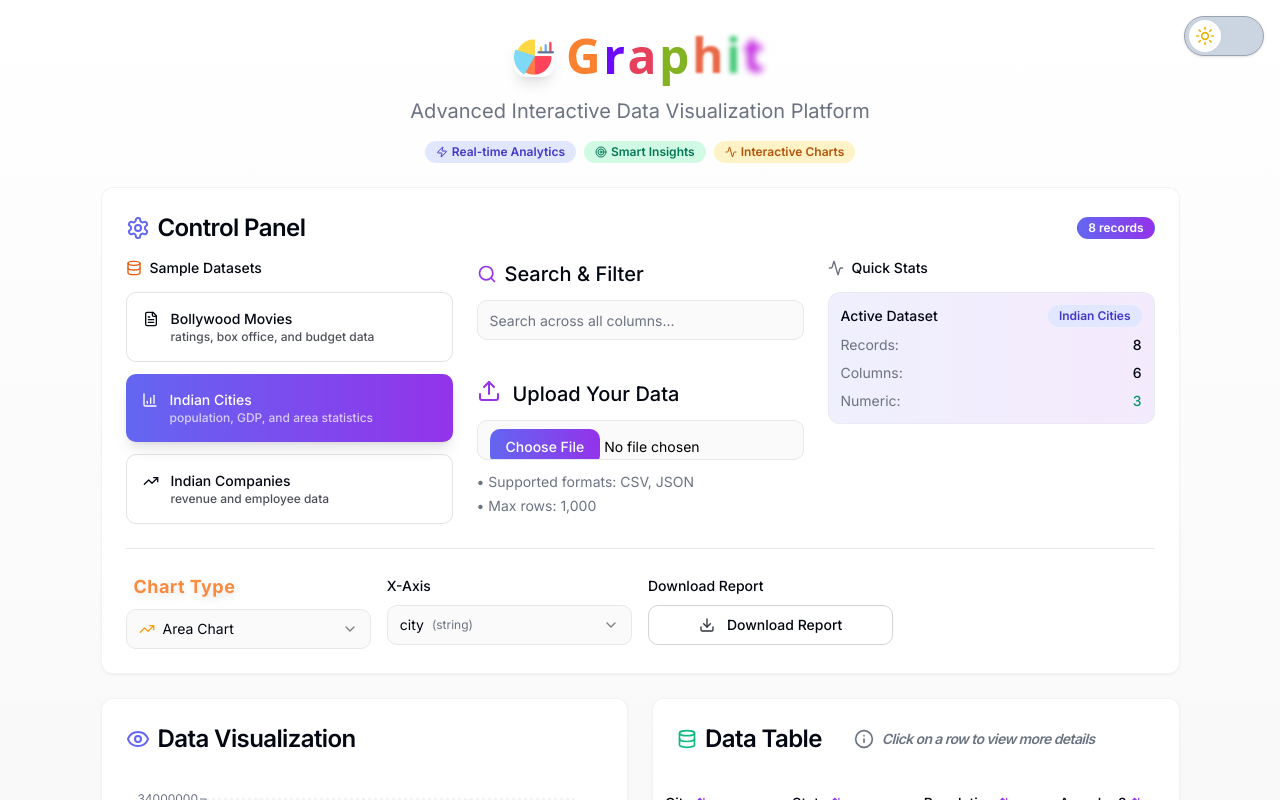
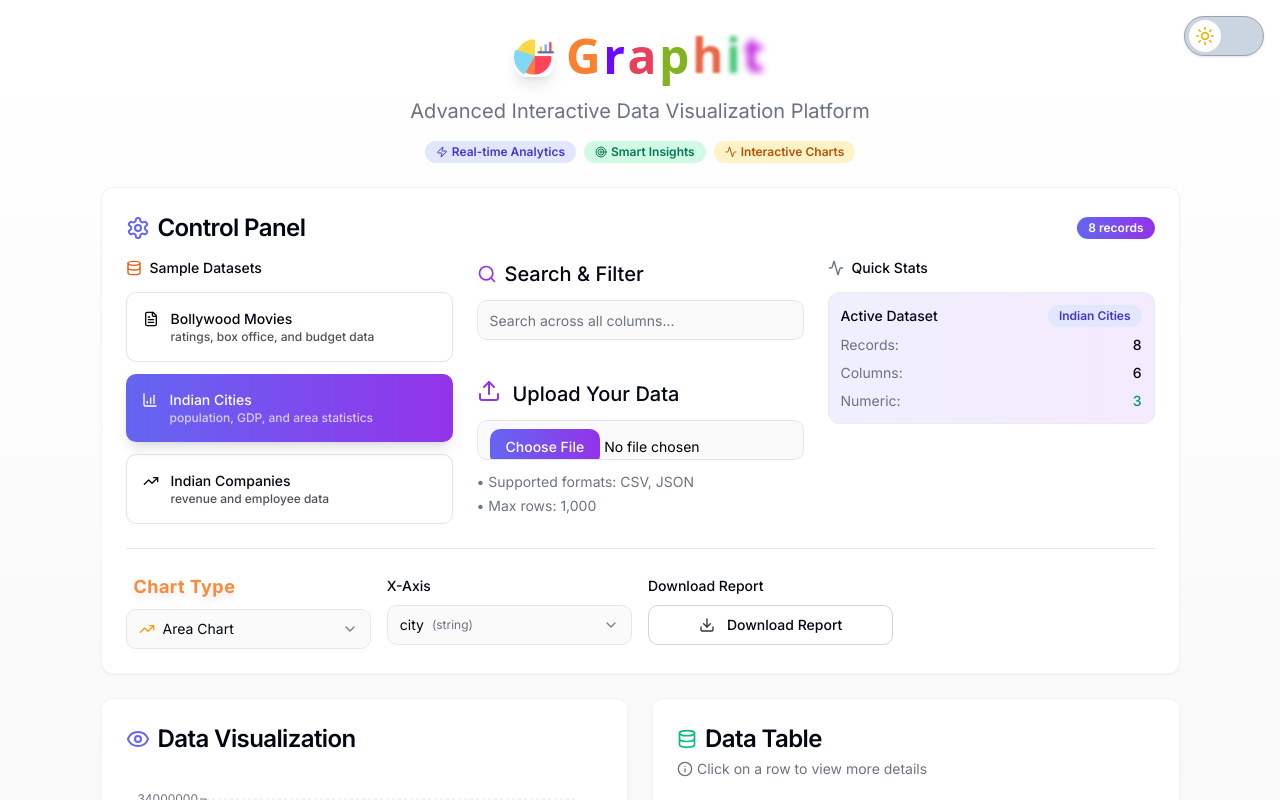
Before and after one commit to keshav-builds/Graphit, a Next.js app: page / in a window 1280 px wide. Shown: the top 800 px of the page. Built offline with nearby package versions, Linux system fonts and the light colour scheme.

Commit message:
some fixes

```diff
--- a/components/data-explorer.tsx
+++ b/components/data-explorer.tsx
@@ -1142,25 +1142,27 @@ export function DataExplorer() {
             </CardContent>
           </Card>
           <Card className="glass-card">
-
             <CardHeader>
-              <CardTitle className="text-lg md:text-2xl text-foreground flex items-center gap-2">
+  <div className="flex flex-col gap-1">
+    <div className="flex items-center gap-2">
       <Database className="h-5 w-5 text-emerald-500" />
+      <CardTitle className="text-lg md:text-2xl text-foreground">
         Data Table
+      </CardTitle>
+    </div>
+    <div className="flex items-center gap-1 text-sm text-muted-foreground">
+      <Info className="h-4 w-4" />
+      <span>Click on a row to view more details</span>
+    </div>
     {searchTerm && (
-                  <Badge
-                    variant="secondary"
-                    className="ml-2 bg-accent text-accent-foreground"
-                  >
-                    {filteredData.length} results
+      <Badge className="md:self-start mt-2 md:mt-0">
+        {searchTerm}
       </Badge>
     )}
-                <div className=" ml-6  flex items-center gap-2 text-sm text-muted-foreground italic select-none">
-  <Info className="h-5 w-5" />
-  <span>Click on a row to view more details</span>
   </div>
-              </CardTitle>
 </CardHeader>
+
+
             <CardContent className="p-0">
               <div className="h-80 md:h-96 overflow-auto">
                 <Table>
```
Lines whose indentation alone changed are shown as unchanged.
